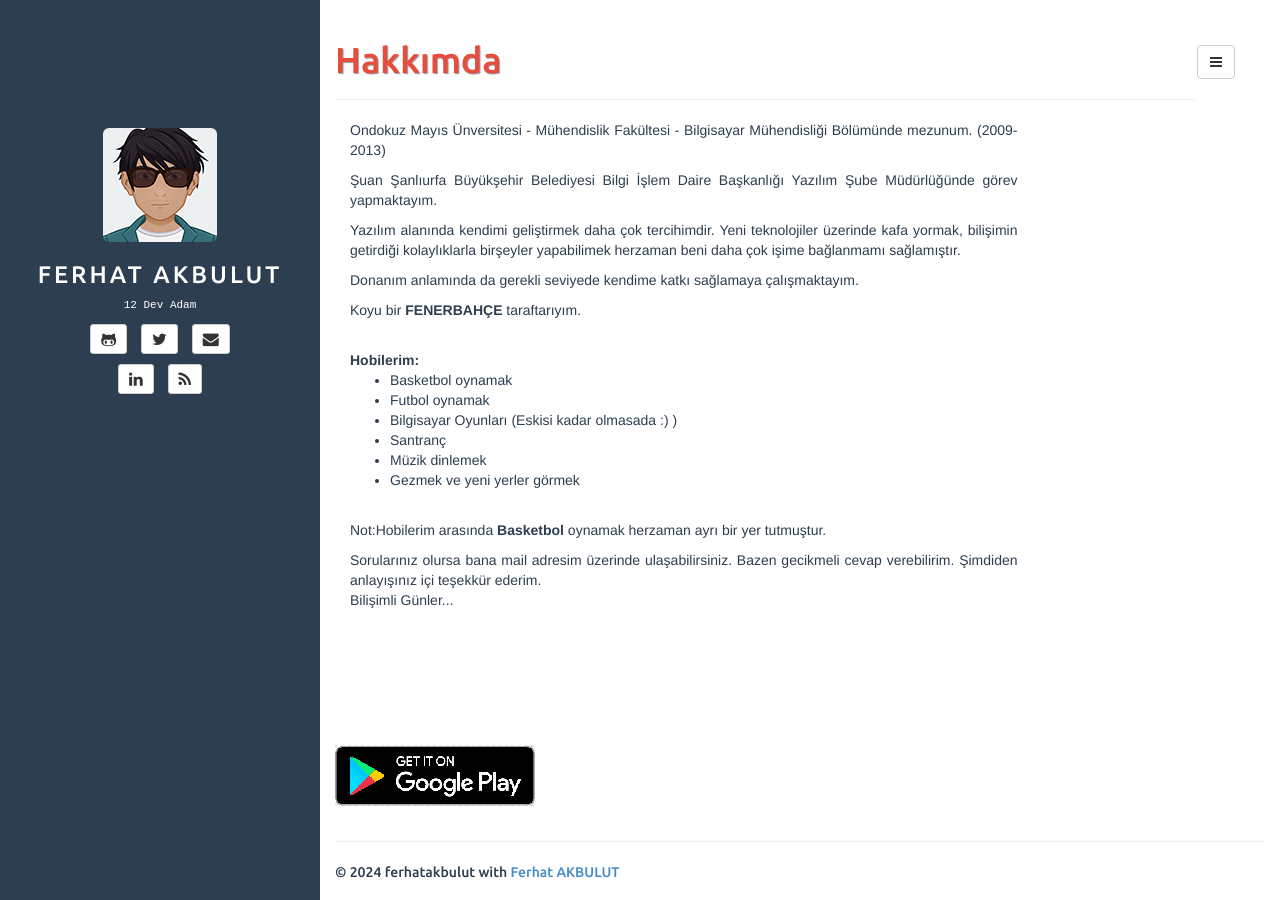
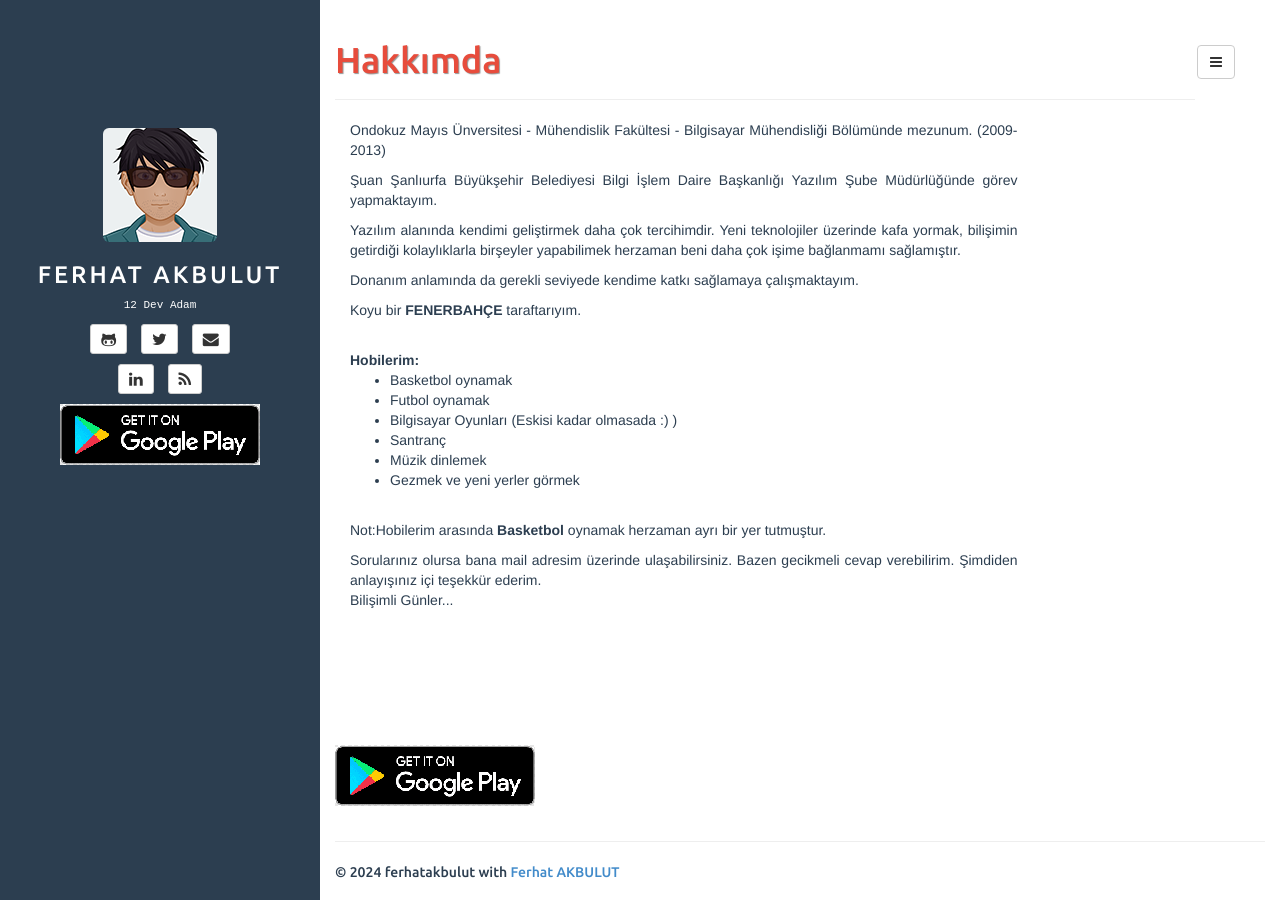
Before and after one commit to ferhatakbulut/ferhatakbulut.github.io, a Jekyll site: the page built from about.html, in a window 1280 px wide. Built offline with Jekyll 4.4.1, drawn with Linux system fonts in a browser that asks for light colours.

Commit message:
edit googleplayapp png

```diff
--- a/_includes/sidebar.html
+++ b/_includes/sidebar.html
@@ -53,5 +53,13 @@
 			</a>
 		</li>
 	</ul>
+	<ul class="list-unstyled list-inline">
+
+		<li>
+			<a href="https://play.google.com/store/apps/details?id=com.ferhatakbulut&pcampaignid=web_share">
+				<img style="height;60px" src="https://raw.githubusercontent.com/ferhatakbulut/ferhatakbulut.github.io/main/image/googleplayapp.png">
+			</a>
+		</li>
+	</ul>
 </div>
 <!-- sidebar.html end -->
--- a/about.html
+++ b/about.html
@@ -66,7 +66,7 @@
   <br>
 
 <a align="center" href="https://play.google.com/store/apps/details?id=com.ferhatakbulut&pcampaignid=web_share">
-	<img src="https://raw.githubusercontent.com/ferhatakbulut/ferhatakbulut.github.io/main/image/googleplayapp.png">
+	<img style="height;60px" src="https://raw.githubusercontent.com/ferhatakbulut/ferhatakbulut.github.io/main/image/googleplayapp.png">
 </a>
 
 
```
